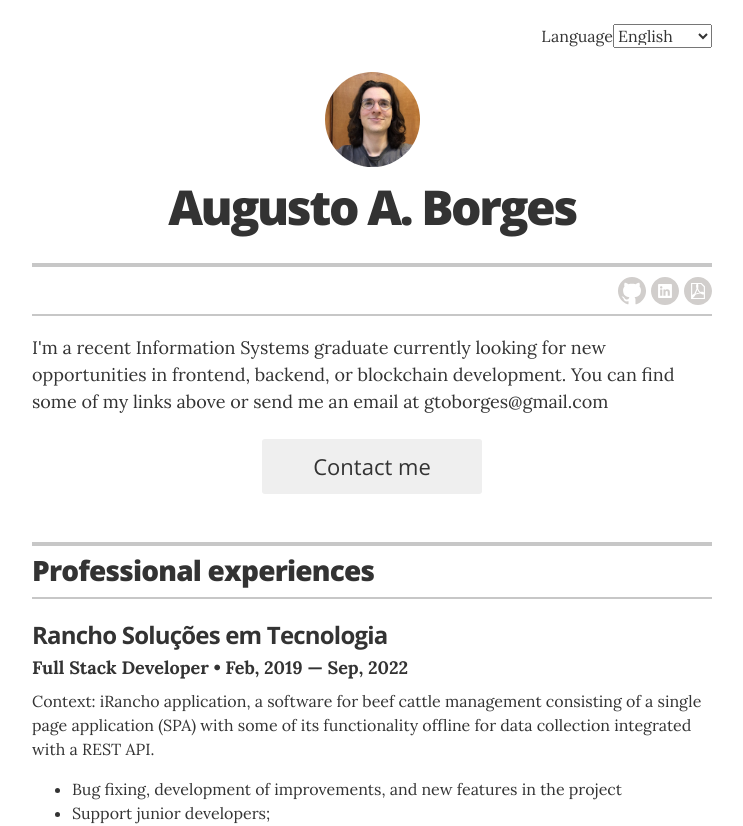
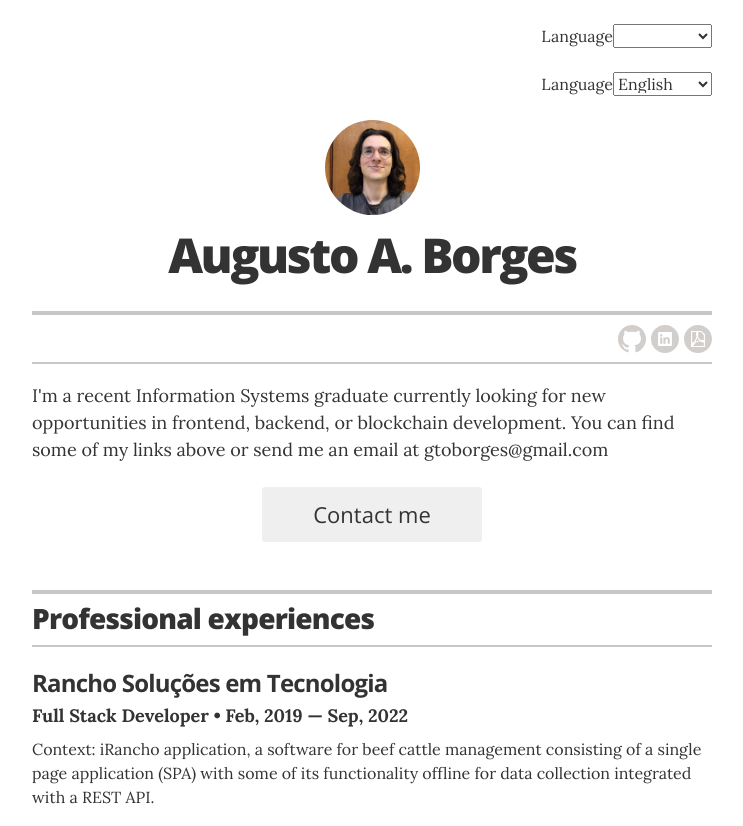
Before and after one commit to gtoborges/resume, a Nuxt app: page / in a window 1280 px wide. Shown: the top 826 px of the page, without its empty margins (268-1011 px from the left). Built offline with nearby package versions, Linux system fonts and the light colour scheme.

Commit message:
recreate layout for index and [lang] pages

```diff
--- a/app.vue
+++ b/app.vue
@@ -1,3 +1,5 @@
 <template>
-  <NuxtPage />
+  <NuxtLayout>
+    <NuxtPage />
+  </NuxtLayout>
 </template>
--- /dev/null
+++ b/layouts/default.vue
@@ -0,0 +1,26 @@
+<script setup>
+const { resume_config, lang } = useResumeConfig()
+
+const language = ref(lang)
+const selectLanguage = (e) => {
+  navigateTo({ path: `/${e.target.value}`})
+  language.value = e.target.value
+}
+</script>
+<template>
+  <div class="no-print select-language-container">
+    <nav>
+      <label for="languageSelect">Language</label>
+      <select
+        @input="selectLanguage"
+        v-if="Object.keys(resume_config.languages).length > 1"
+        v-model="language"
+        name="languageSelect"
+        id="languageSelect"
+      >
+        <option v-for="language of Object.keys(resume_config.languages)" :value="language" :key="language">{{resume_config.languages[language]}}</option>
+      </select>
+    </nav>
+  </div>
+  <slot></slot>
+</template>
```
